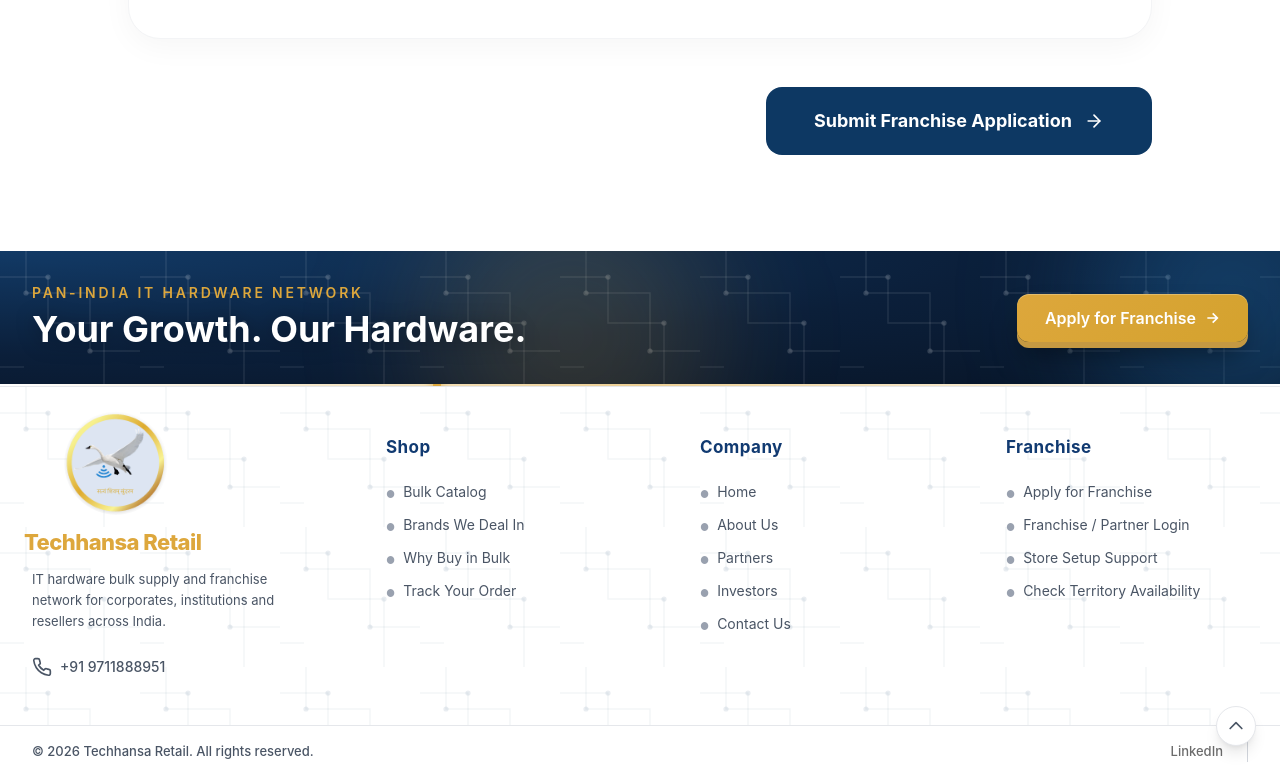
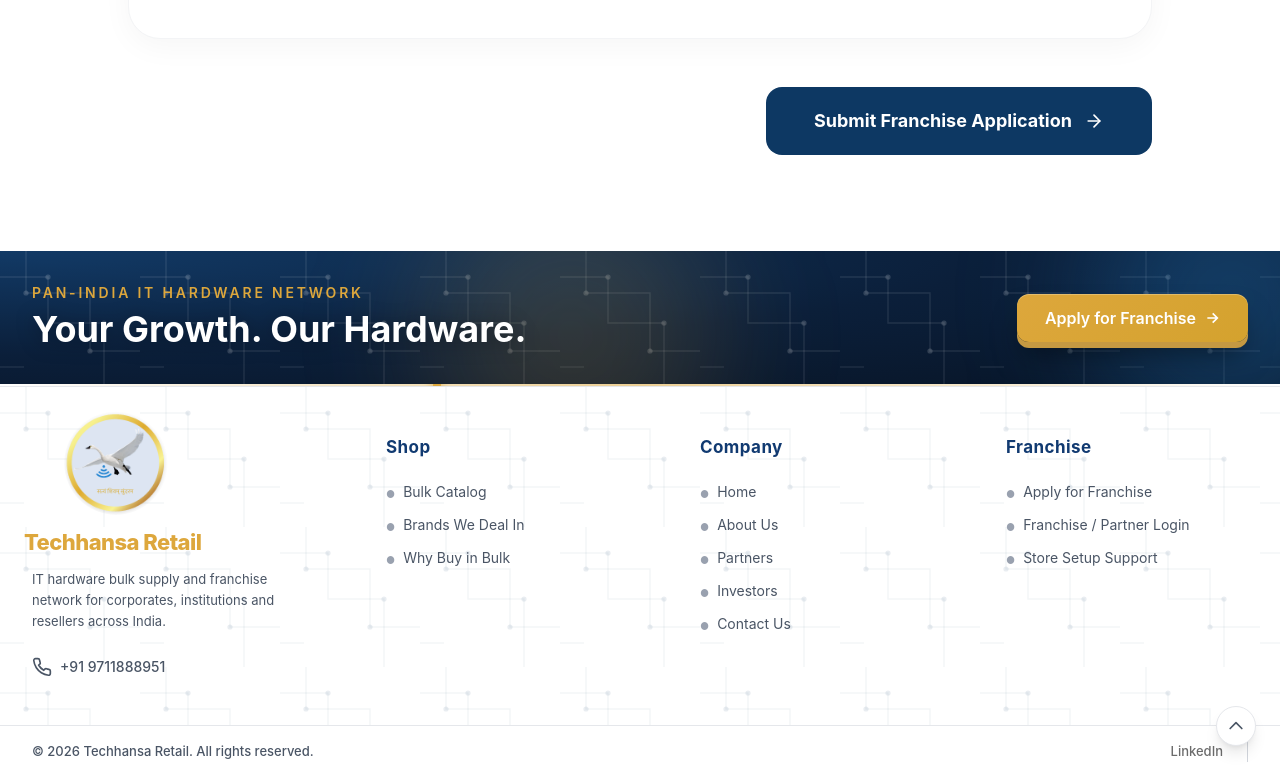
Before and after one commit to TechhansaSupport/Techhansa-Retail, a React (Vite) app in the folder Frontend-Retail/: page /franchise/form in a window 1280 px wide. Shown: the part 2465-3243 px from the top of the page. Built offline with nearby package versions, Linux system fonts and the light colour scheme.

Commit message:
footer button linked

```diff
--- a/Frontend-Retail/src/App.jsx
+++ b/Frontend-Retail/src/App.jsx
@@ -13,15 +13,24 @@
 import LoginPage from './Pages/LoginPage';
 import FranchiseForm from './Pages/Partners/FranchiseForm';
 
-// --- Scroll To Top Component ---
-// Yeh component route change hone par instantly page ko top par bhej dega
+// --- Scroll To Hash / Top Component ---
+// Yeh component route change hone par instantly page ko top par bhej dega, ya hash par scroll karega
 function ScrollToTop() {
-  const { pathname } = useLocation();
+  const { pathname, hash } = useLocation();
 
   useEffect(() => {
-    // window.scrollTo(0, 0) instantly top par scroll karta hai (smooth scroll nahi karega)
-    window.scrollTo(0, 0);
-  }, [pathname]);
+    if (hash) {
+      setTimeout(() => {
+        const id = hash.replace('#', '');
+        const element = document.getElementById(id);
+        if (element) {
+          element.scrollIntoView({ behavior: 'smooth' });
+        }
+      }, 100); // Small delay to let the page render first
+    } else {
+      window.scrollTo(0, 0);
+    }
+  }, [pathname, hash]);
 
   return null;
 }
--- a/Frontend-Retail/src/Component/Home/brandsSection.jsx
+++ b/Frontend-Retail/src/Component/Home/brandsSection.jsx
@@ -38,7 +38,7 @@
   ];
 
   return (
-    <section className="relative w-full py-24 bg-[var(--soft-bg)] overflow-hidden">
+    <section id="brands" className="relative w-full py-24 bg-[var(--soft-bg)] overflow-hidden">
 
       {/* --- In-built CSS for 3D Carousel Animation --- */}
       <style>{`
--- a/Frontend-Retail/src/Component/Home/productShowcase.jsx
+++ b/Frontend-Retail/src/Component/Home/productShowcase.jsx
@@ -93,7 +93,7 @@
         }
       `}</style>
 
-      <div className="max-w-[1400px] mx-auto px-6 relative z-10">
+      <div id='bulkcatalog' className="max-w-[1400px] mx-auto px-6 relative z-10">
 
         {/* ================= HEADER SECTION ================= */}
         <div className="text-center max-w-3xl mx-auto mb-16" data-aos="fade-up">
@@ -180,7 +180,7 @@
 
         </div>
 
-        {/* View Full Catalog CTA */}
+        {/* View Full Catalog CTA
         <div className="mt-12 text-center relative z-20" data-aos="fade-up" data-aos-delay="300">
           <Link
             to="/catalog"
@@ -191,7 +191,7 @@
               <path strokeLinecap="round" strokeLinejoin="round" d="M17 8l4 4m0 0l-4 4m4-4H3" />
             </svg>
           </Link>
-        </div>
+        </div> */}
 
       </div>
     </section>
--- a/Frontend-Retail/src/Component/Layout/footer.jsx
+++ b/Frontend-Retail/src/Component/Layout/footer.jsx
@@ -39,10 +39,10 @@
 
 /* ---------- Data ---------- */
 const shopLinks = [
-  { name: "Bulk Catalog", path: "#" },
-  { name: "Brands We Deal In", path: "#" },
-  { name: "Why Buy in Bulk", path: "#" },
-  { name: "Track Your Order", path: "#" }
+  { name: "Bulk Catalog", path: "/#bulkcatalog" },
+  { name: "Brands We Deal In", path: "/#brands" },
+  { name: "Why Buy in Bulk", path: "/about#BuyBulk" },
+
 ];
 const companyLinks = [
   { name: "Home", path: "/" },
@@ -54,9 +54,9 @@
 
 const franchiseLinks = [
   { name: "Apply for Franchise", path: "/franchise/form" },
-  { name: "Franchise / Partner Login", path: "#" },
-  { name: "Store Setup Support", path: "#" },
-  { name: "Check Territory Availability", path: "#" }
+  { name: "Franchise / Partner Login", path: "/login" },
+  { name: "Store Setup Support", path: "/contact#contactform" },
+
 ];
 
 /* ================= EXACT LINK COLUMN MATCHING YOUR OLD FOOTER.JSX ================= */
--- a/Frontend-Retail/src/Pages/about.jsx
+++ b/Frontend-Retail/src/Pages/about.jsx
@@ -352,7 +352,7 @@
       </section>
 
       {/* --- WHY CHOOSE US (WITH IMAGE BACKGROUNDS) --- */}
-      <section className="relative z-10 py-24 px-6 lg:px-12">
+      <section id='BuyBulk' className="relative z-10 py-24 px-6 lg:px-12">
         <div className="max-w-7xl mx-auto text-center">
           <h2 className="text-3xl md:text-4xl font-bold tracking-tight mb-16">
             <span className="text-gray-600">Why Choose</span> <span className="text-[#0d3863]">Techhansa Retail</span>
--- a/Frontend-Retail/src/Pages/contact.jsx
+++ b/Frontend-Retail/src/Pages/contact.jsx
@@ -177,7 +177,7 @@
       </section>
 
       {/* --- CONTACT INFO & FORM SECTION --- */}
-      <section className="relative z-10 py-16 px-6 lg:px-12 max-w-7xl mx-auto">
+      <section id='contactform' className="relative z-10 py-16 px-6 lg:px-12 max-w-7xl mx-auto">
         <div className="grid lg:grid-cols-3 gap-8 lg:gap-12">
 
           {/* LEFT: Contact Information Card */}
```
